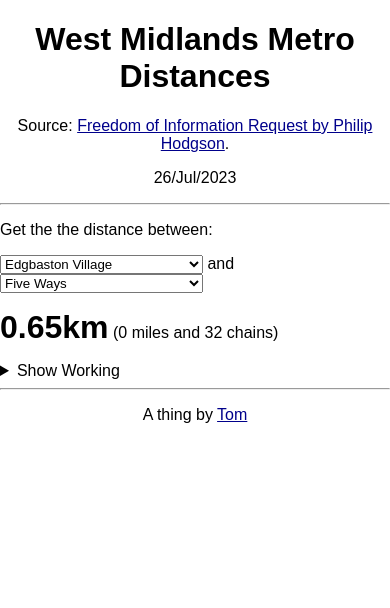
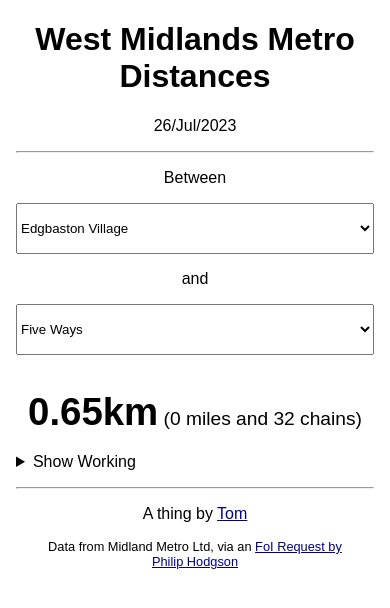
Before and after one commit to itsmeimtom/distances, a plain HTML site: page index.html in a window 390 px wide. Drawn offline with Linux system fonts and the light colour scheme.

Commit message:
couldn't resist some styling

```diff
--- a/distances.js
+++ b/distances.js
@@ -80,7 +80,7 @@ function calcDist() {
 
 
 	document.getElementById("js-out").innerHTML = `
-		<b>${km.toFixed(2)}km</b> (${miles} miles and ${chains} chains)
+		<b>${km.toFixed(2)}km</b> (${miles}&nbsp;miles&nbsp;and&nbsp;${chains}&nbsp;chains)
 	`
 }
 
--- a/index.html
+++ b/index.html
@@ -9,8 +9,9 @@
 		body {
 			font-family: sans-serif;
 			margin: 0 auto;
-			padding: 0;
-			max-width: 700px;
+			padding: 0 1em;
+			max-width: 30em;
+			text-align: center;
 		}
 
 		a {
@@ -21,46 +22,71 @@
 			text-decoration: dotted underline;
 		}
 
-		header, footer {
-			text-align: center;
+		b {
+			font-size: 2em;
 		}
 
-		b {
-			font-size: 2em;
+		details {
+			cursor: pointer;
+		}
+
+		details, pre {
+			text-align: left;
+		}
+
+		@media (max-width: 30em) {
+			.no-mobile {
+				display: none;
+			}
+
+			select {
+				width: 100%;
+				padding: 16px 0;
+				margin: 16px 0;
+			}
+
+			#js-out {
+				font-size: 1.2em;
+			}
+
+			details {
+				margin: 16px 0;
+			}
+		}
+
+		@media (min-width: 30em) {
+			.mobile-only {
+				display: none;
+			}
 		}
 	</style>
 </head>
 <body>
 	<header>
 		<h1>West Midlands Metro Distances</h1>
-		<p>
-			Source: <a href="https://www.whatdotheyknow.com/request/midland_metro_distances">Freedom of Information Request by Philip Hodgson</a>.
-		</p>
 		<p>26/Jul/2023</p>
-
 		<hr>
 	</header>
 
 	<main>
 		<noscript>
 			<p style="color: darkred; font-weight: bold;">
-				You need JavaScript enabled to use this page.
+				You need JavaScript enabled to use this, sorry!
 			</p>
 		</noscript>
 
 		<p>
-			Get the the distance between:
-		</p>
+			<span class="mobile-only">Between</span>
 
-		<p>
 			<select id="js-from" onchange="calcDist()">
-				<option disabled selected>Loading</option>
+				<option disabled selected>Pls wait</option>
 			</select>
 
-			and
+			<span class="no-mobile">&ndash;</span>
+			<span class="mobile-only">and</span>
 
 			<select id="js-to" onchange="calcDist()">
-				<option disabled selected>Loading</option>
+				<option disabled selected>Pls wait</option>
 			</select>
 		</p>
 
@@ -75,6 +101,7 @@
 	<footer>
 		<hr>
 		<p>A thing by <a href="https://tomr.me">Tom</a></p>
+		<p style="font-size: 0.8em;">Data from Midland&nbsp;Metro&nbsp;Ltd, via an <a href="https://www.whatdotheyknow.com/request/midland_metro_distances">FoI Request by Philip&nbsp;Hodgson</a></p>
 	</footer>
 
 	<script src="distances.js"></script>
```
